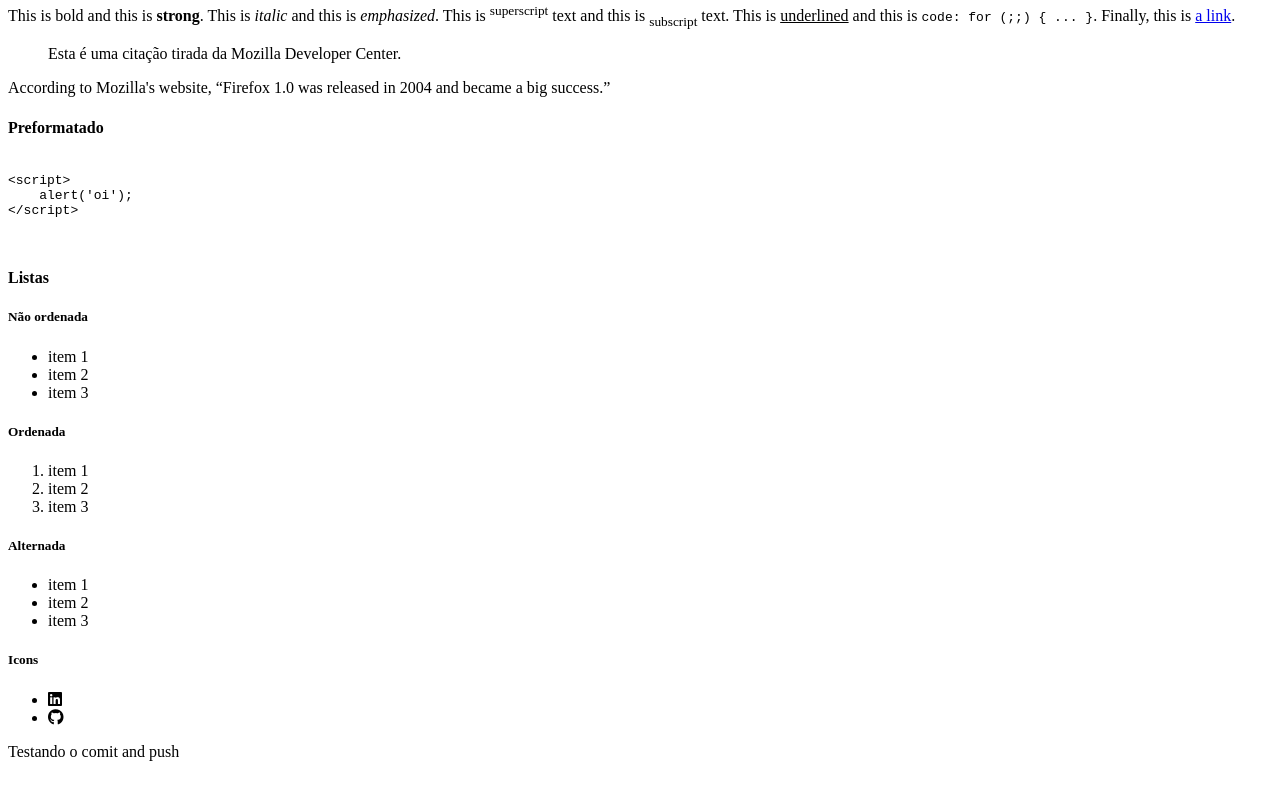
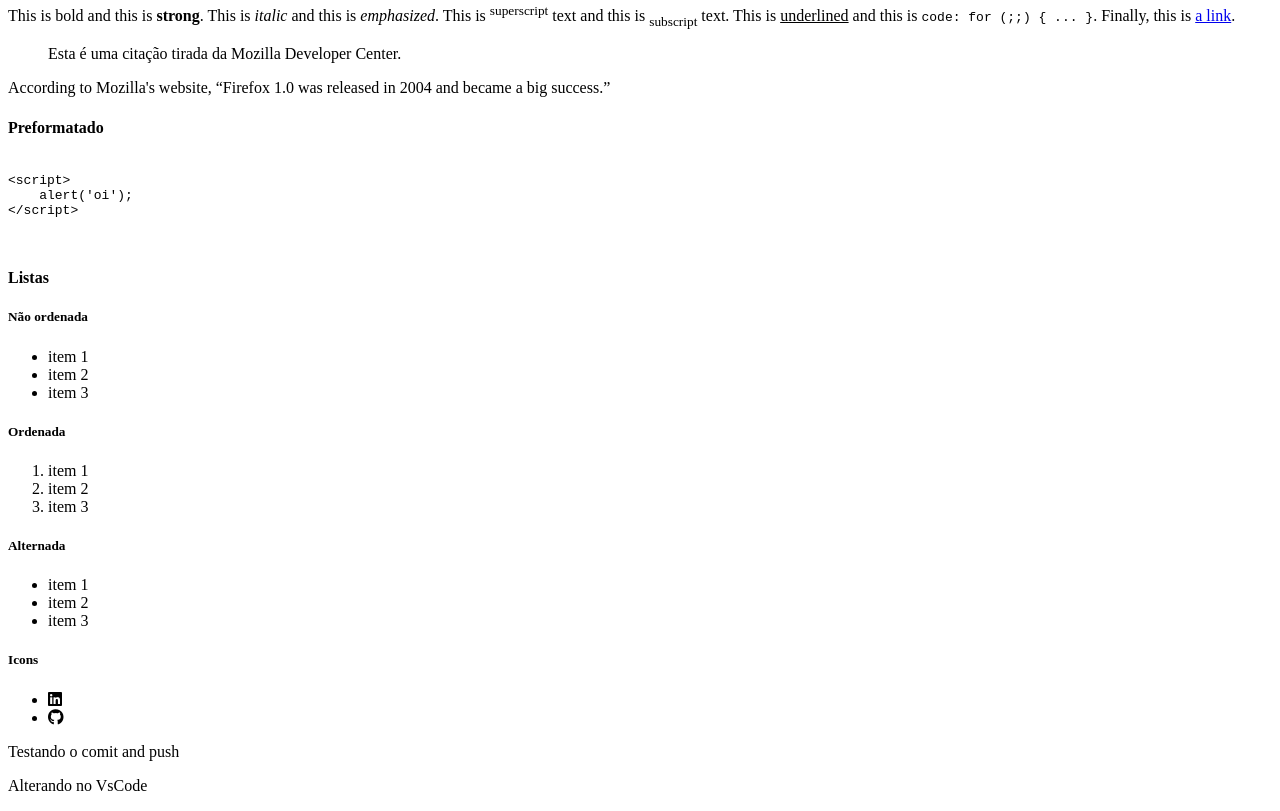
Before and after one commit to diogoBenevenuto/Projeto-HTML-CSS, a plain HTML site: page index.html in a window 1280 px wide. Shown: the part 2577-3388 px from the top of the page. Before the commit the page ends 3354 px from the top, so only its background shows below. Drawn offline with Linux system fonts and the light colour scheme.

Commit message:
Testando Comit no VsCode

```diff
--- a/index.html
+++ b/index.html
@@ -164,6 +164,7 @@
                 </ul>
 
                 <p>Testando o comit and push</p>
+                <P>Alterando no VsCode</P>
 
             </section>
         </main>
```
